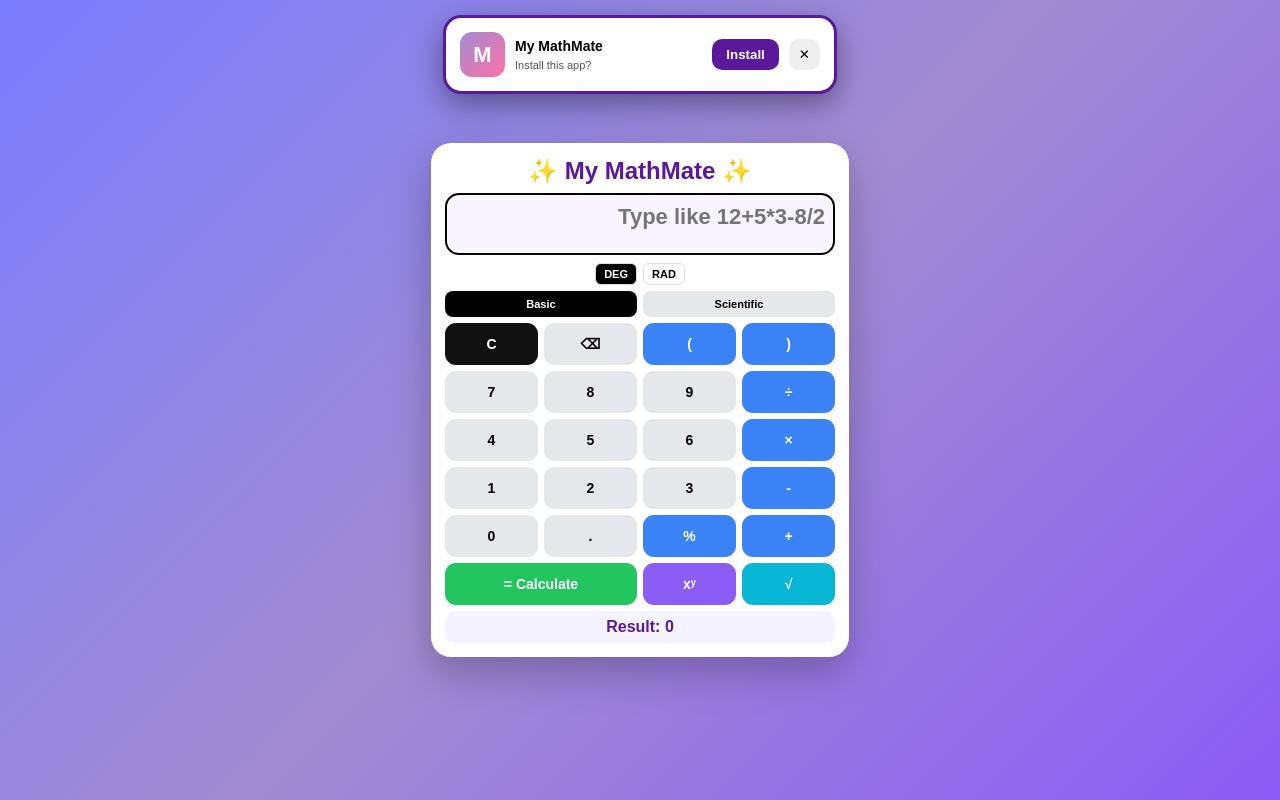
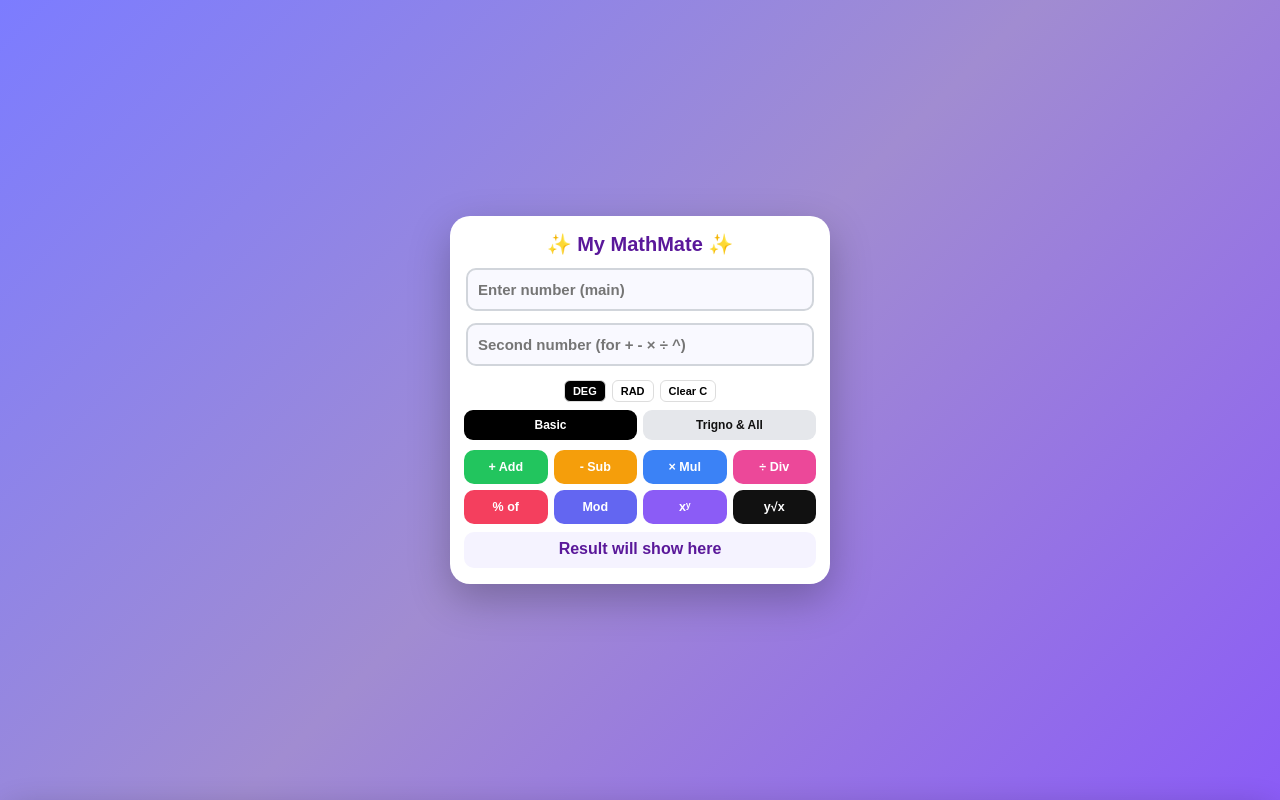
Before and after one commit to bhargavipkulkarni12/Calculator-app, a plain HTML site: page index.html in a window 1280 px wide. Drawn offline with Linux system fonts and the light colour scheme.

Commit message:
Update index.html

```diff
--- a/index.html
+++ b/index.html
@@ -2,174 +2,147 @@
 <html>
 <head>
 <meta charset="UTF-8">
-<meta name="viewport" content="width=device-width, initial-scale=1.0">
-<title>My MathMate</title>
+<meta name="viewport" content="width=device-width, initial-scale=1.0, maximum-scale=1.0, user-scalable=no">
+<link rel="manifest" href="manifest.json">
+<title>My MathMate - All in One</title>
 <style>
-body{margin:0;background:linear-gradient(135deg,#7c7cff,#a18cd1 50%,#8b5cf6);display:flex;justify-content:center;align-items:center;min-height:100vh;font-family:Poppins,sans-serif;}
-.card{background:#fff;width:94%;max-width:390px;padding:14px;border-radius:20px;box-shadow:0 15px 40px rgba(0,0,0,0.25);}
-h2{text-align:center;margin:0 0 8px;color:#5a189a}
-.display-wrap{background:#f9f5ff;border:2px solid #000;border-radius:14px;padding:8px 10px;margin-bottom:8px;}
-#display{width:100%;border:none;background:transparent;font-size:22px;font-weight:800;outline:none;text-align:right;}
-#mini{font-size:12px;color:#666;text-align:right;min-height:14px;word-break:break-all}
-.keys{display:grid;grid-template-columns:repeat(4,1fr);gap:6px;margin:6px 0}
-.keys button{border:none;padding:13px 4px;border-radius:11px;font-weight:800;font-size:14px}
-.n{background:#e5e7eb}
-.op{background:#3b82f6;color:#fff}
-.eq{background:#22c55e;color:#fff;grid-column:span 2}
-.clr{background:#111;color:#fff}
-.fn{background:#06b6d4;color:#fff;font-size:12px}
-.tr{background:#0ea5e9;color:#fff;font-size:11px}
-#result{text-align:center;font-weight:800;margin-top:6px;background:#f5f3ff;padding:7px;border-radius:10px;color:#5a189a}
-.tabs{display:flex;gap:6px;margin:6px 0}
-.tabs button{flex:1;border:none;padding:7px;border-radius:8px;font-weight:800;font-size:11px;background:#e5e7eb}
-.tabs button.active-tab{background:#000;color:#fff}
+html,body{margin:0;padding:0;width:100%;height:100%;overflow:hidden;position:fixed;touch-action:manipulation;}
+body{background:linear-gradient(135deg,#7c7cff 0%,#a18cd1 50%,#8b5cf6 100%);display:flex;justify-content:center;align-items:center;font-family:Poppins,sans-serif;}
+.card{background:#fff;width:92%;max-width:380px;max-height:95vh;overflow-y:auto;padding:16px 14px;border-radius:20px;box-shadow:0 15px 40px rgba(0,0,0,0.25);transition:transform 0.38s;box-sizing:border-box;}
+.card.up{transform:translateY(-100px);}
+h2{text-align:center;margin:0 0 10px 0;color:#5a189a;font-size:20px}
+.input-wrap{width:100%;box-sizing:border-box;padding:2px;}
+input{width:100%;box-sizing:border-box!important;padding:11px 10px;border-radius:10px;border:2px solid #d1d5db;margin:0 0 8px 0;font-size:15px!important;font-weight:600;outline:none;background:#f9f9ff;display:block;overflow:hidden;text-overflow:ellipsis;white-space:nowrap;}
+input.active{border:2.5px solid #000!important;box-shadow:none!important;padding:10.5px 9.5px;}
 
-/* GUARANTEED POPUP - ALWAYS VISIBLE */
-#pop{
- position:fixed;
- top:-200px;
- left:50%;
- transform:translateX(-50%);
- width:92%;
- max-width:360px;
- background:#fff;
- border:3px solid #5a189a;
- border-radius:18px;
- padding:14px;
- display:flex;
- align-items:center;
- gap:10px;
- z-index:9999999;
- transition: top 0.5s ease;
- box-shadow:0 10px 30px rgba(0,0,0,0.4);
-}
-#pop.show{ top:15px; }
+.tabs{display:flex;gap:6px;margin:8px 0;}
+.tabs button{flex:1;border:none;padding:8px;border-radius:9px;font-weight:800;font-size:12px;background:#e5e7eb;color:#111}
+.tabs button.active-tab{background:#000;color:#fff;}
+
+.btns{display:grid;grid-template-columns:repeat(4,1fr);gap:6px;margin:10px 0 6px 0}
+.btns button{border:none;padding:10px 4px;border-radius:10px;font-weight:800;font-size:12.5px;color:#fff;cursor:pointer;}
+.add{background:#22c55e}.sub{background:#f59e0b}.mul{background:#3b82f6}.div{background:#ec4899}
+.pow{background:#8b5cf6}.sqrt{background:#06b6d4}.mod{background:#6366f1}.per{background:#f43f5e}
+.trig{background:#0ea5e9}.log{background:#8b5cf6}.sci{background:#14b8a6}
+.black{background:#111}
+
+#result{text-align:center;font-weight:800;margin-top:8px;font-size:16px;color:#5a189a;word-break:break-all;min-height:20px;background:#f5f3ff;padding:8px;border-radius:10px;}
+
+.cute-kb{position:fixed;bottom:0;left:0;right:0;background:#f5f5f5;border-radius:24px 24px 0 0;padding:12px 10px 16px 10px;box-shadow:0 -10px 30px rgba(0,0,0,0.18);display:grid;grid-template-columns:repeat(3,1fr);gap:9px;transform:translateY(105%);transition:0.38s;z-index:998;}
+.cute-kb.show{transform:translateY(0);}
+.cute-kb button{height:50px;border:none;border-radius:14px;font-size:20px;font-weight:800}
+.k-n{background:#e5e7eb;color:#111;border:1px solid #d1d5db;}.k-d{background:#9ca3af;color:#fff;}.k-c{background:#d1d5db;color:#111;}
+.k-ok{background:#111;color:#fff;grid-column:span 3;height:44px;font-size:15px}
+
+.small-opt{display:flex;gap:6px;justify-content:center;margin:4px 0}
+.small-opt button{padding:4px 8px;border-radius:6px;border:1px solid #ddd;background:#fff;font-size:11px;font-weight:700}
+.small-opt button.on{background:#000;color:#fff}
 </style>
 </head>
 <body>
+<div class="card" id="card">
+  <h2>✨ My MathMate ✨</h2>
+  <div class="input-wrap"><input type="text" id="n1" readonly placeholder="Enter number (main)" onclick="openKB('n1')"></div>
+  <div class="input-wrap"><input type="text" id="n2" readonly placeholder="Second number (for + - × ÷ ^)" onclick="openKB('n2')"></div>
 
-<!-- THIS WILL 100% SHOW -->
-<div id="pop">
-  <div style="width:45px;height:45px;background:linear-gradient(135deg,#a18cd1,#ff70a6);border-radius:12px;display:flex;align-items:center;justify-content:center;color:#fff;font-weight:900;font-size:22px">M</div>
-  <div style="flex:1">
-    <b style="font-size:14px;color:#000">My MathMate</b><br>
-    <span style="font-size:11px;color:#555">Install this app?</span>
+  <div class="small-opt">
+    <button id="degBtn" class="on" onclick="setMode('deg')">DEG</button>
+    <button id="radBtn" onclick="setMode('rad')">RAD</button>
+    <button onclick="clearAll()">Clear C</button>
   </div>
-  <button onclick="doInstall()" style="background:#5a189a;color:#fff;border:none;padding:8px 14px;border-radius:10px;font-weight:800">Install</button>
-  <button onclick="document.getElementById('pop').classList.remove('show')" style="background:#eee;border:none;padding:8px 10px;border-radius:10px">✕</button>
+
+  <div class="tabs">
+    <button id="tabBasic" class="active-tab" onclick="showTab('basic')">Basic</button>
+    <button id="tabSci" onclick="showTab('sci')">Trigno & All</button>
+  </div>
+
+  <!-- BASIC TAB -->
+  <div id="basicPanel" class="btns">
+    <button class="add" onclick="doCalc('+')">+ Add</button>
+    <button class="sub" onclick="doCalc('-')">- Sub</button>
+    <button class="mul" onclick="doCalc('*')">× Mul</button>
+    <button class="div" onclick="doCalc('/')">÷ Div</button>
+    <button class="per" onclick="doCalc('per')">% of</button>
+    <button class="mod" onclick="doCalc('%')">Mod</button>
+    <button class="pow" onclick="doCalc('^')">xʸ</button>
+    <button class="black" onclick="doCalc('root')">y√x</button>
+  </div>
+
+  <!-- SCI TAB - ALL OPERATIONS -->
+  <div id="sciPanel" class="btns" style="display:none">
+    <button class="trig" onclick="doTrig('sin')">sin</button>
+    <button class="trig" onclick="doTrig('cos')">cos</button>
+    <button class="trig" onclick="doTrig('tan')">tan</button>
+    <button class="trig" style="background:#0284c7" onclick="doTrig('asin')">sin⁻¹</button>
+    <button class="trig" style="background:#0284c7" onclick="doTrig('acos')">cos⁻¹</button>
+    <button class="trig" style="background:#0284c7" onclick="doTrig('atan')">tan⁻¹</button>
+    <button class="sqrt" onclick="doSingle('sqrt')">√</button>
+    <button class="sqrt" onclick="doSingle('cbrt')">∛</button>
+    <button class="sci" onclick="doSingle('sq')">x²</button>
+    <button class="sci" onclick="doSingle('cube')">x³</button>
+    <button class="sci" onclick="doSingle('inv')">1/x</button>
+    <button class="sci" onclick="doSingle('fact')">x!</button>
+    <button class="log" onclick="doSingle('log')">log10</button>
+    <button class="log" onclick="doSingle('ln')">ln</button>
+    <button class="log" onclick="doSingle('exp')">eˣ</button>
+    <button class="log" onclick="doSingle('tenpow')">10ˣ</button>
+  </div>
+
+  <div id="result">Result will show here</div>
 </div>
 
-<div class="card">
-  <h2>✨ My MathMate ✨</h2>
-  <div class="display-wrap">
-    <input type="text" id="display" placeholder="Type like 12+5*3-8/2" readonly>
-    <div id="mini"></div>
-  </div>
-  <div style="display:flex;gap:6px;justify-content:center;margin:4px 0">
-    <button id="degBtn" onclick="setMode('deg')" style="padding:4px 8px;border-radius:6px;border:1px solid #ddd;background:#000;color:#fff;font-size:11px;font-weight:700">DEG</button>
-    <button id="radBtn" onclick="setMode('rad')" style="padding:4px 8px;border-radius:6px;border:1px solid #ddd;background:#fff;font-size:11px;font-weight:700">RAD</button>
-  </div>
-  <div class="tabs">
-    <button id="tabB" class="active-tab" onclick="showTab('b')">Basic</button>
-    <button id="tabS" onclick="showTab('s')">Scientific</button>
-  </div>
-  <div id="basicKeys" class="keys">
-    <button class="clr" onclick="clearD()">C</button>
-    <button class="n" onclick="back()">⌫</button>
-    <button class="op" onclick="add('(')">(</button>
-    <button class="op" onclick="add(')')">)</button>
-    <button class="n" onclick="add('7')">7</button>
-    <button class="n" onclick="add('8')">8</button>
-    <button class="n" onclick="add('9')">9</button>
-    <button class="op" onclick="add('/')">÷</button>
-    <button class="n" onclick="add('4')">4</button>
-    <button class="n" onclick="add('5')">5</button>
-    <button class="n" onclick="add('6')">6</button>
-    <button class="op" onclick="add('*')">×</button>
-    <button class="n" onclick="add('1')">1</button>
-    <button class="n" onclick="add('2')">2</button>
-    <button class="n" onclick="add('3')">3</button>
-    <button class="op" onclick="add('-')">-</button>
-    <button class="n" onclick="add('0')">0</button>
-    <button class="n" onclick="add('.')">.</button>
-    <button class="op" onclick="add('%')">%</button>
-    <button class="op" onclick="add('+')">+</button>
-    <button class="eq" onclick="solve()">= Calculate</button>
-    <button class="op" onclick="add('**')" style="background:#8b5cf6">xʸ</button>
-    <button class="fn" onclick="add('√(')">√</button>
-  </div>
-  <div id="sciKeys" class="keys" style="display:none">
-    <button class="tr" onclick="add('sin(')">sin</button>
-    <button class="tr" onclick="add('cos(')">cos</button>
-    <button class="tr" onclick="add('tan(')">tan</button>
-    <button class="tr" onclick="add('log(')">log</button>
-    <button class="fn" onclick="add('ln(')">ln</button>
-    <button class="fn" onclick="add('√(')">√</button>
-    <button class="fn" onclick="add('^2')">x²</button>
-    <button class="fn" onclick="add('^3')">x³</button>
-    <button class="fn" onclick="add('!')">x!</button>
-    <button class="fn" onclick="add('1/(')">1/x</button>
-    <button class="fn" onclick="add('π')">π</button>
-    <button class="fn" onclick="add('e')">e</button>
-    <button class="n" onclick="add('7')">7</button>
-    <button class="n" onclick="add('8')">8</button>
-    <button class="n" onclick="add('9')">9</button>
-    <button class="op" onclick="add('+')">+</button>
-    <button class="n" onclick="add('4')">4</button>
-    <button class="n" onclick="add('5')">5</button>
-    <button class="n" onclick="add('6')">6</button>
-    <button class="op" onclick="add('-')">-</button>
-    <button class="n" onclick="add('1')">1</button>
-    <button class="n" onclick="add('2')">2</button>
-    <button class="n" onclick="add('3')">3</button>
-    <button class="op" onclick="add('*')">×</button>
-    <button class="n" onclick="add('0')">0</button>
-    <button class="n" onclick="add('.')">.</button>
-    <button class="op" onclick="add('/')">÷</button>
-    <button class="eq" onclick="solve()">=</button>
-    <button class="clr" style="grid-column:span 2" onclick="clearD()">Clear</button>
-    <button class="n" style="grid-column:span 2" onclick="back()">Delete ⌫</button>
-  </div>
-  <div id="result">Result: 0</div>
+<div class="cute-kb" id="kb">
+  <button class="k-n" onclick="tap('1')">1</button><button class="k-n" onclick="tap('2')">2</button><button class="k-n" onclick="tap('3')">3</button>
+  <button class="k-n" onclick="tap('4')">4</button><button class="k-n" onclick="tap('5')">5</button><button class="k-n" onclick="tap('6')">6</button>
+  <button class="k-n" onclick="tap('7')">7</button><button class="k-n" onclick="tap('8')">8</button><button class="k-n" onclick="tap('9')">9</button>
+  <button class="k-d" onclick="tap('.')">.</button><button class="k-n" onclick="tap('0')">0</button><button class="k-c" onclick="del()">⌫</button>
+  <button class="k-ok" onclick="closeKB()">Done ✓</button>
 </div>
 
 <script>
-let mode='deg', display=document.getElementById('display'), mini=document.getElementById('mini');
-function setMode(m){mode=m; degBtn.style.background=m=='deg'?'#000':'#fff'; degBtn.style.color=m=='deg'?'#fff':'#000'; radBtn.style.background=m=='rad'?'#000':'#fff'; radBtn.style.color=m=='rad'?'#fff':'#000';}
-function showTab(t){basicKeys.style.display=t=='b'?'grid':'none'; sciKeys.style.display=t=='s'?'grid':'none'; tabB.classList.toggle('active-tab',t=='b'); tabS.classList.toggle('active-tab',t=='s');}
-function add(v){ if(v=='π') v='3.1415926535'; if(v=='e') v='2.7182818284'; if(v=='^2') v='**2'; if(v=='^3') v='**3'; display.value+=v; }
-function clearD(){display.value=''; result.innerText='Result: 0'; mini.innerText='';}
-function back(){display.value=display.value.slice(0,-1);}
-function fact(n){if(n<0) return NaN; if(n==0) return 1; let r=1; for(let i=2;i<=n;i++) r*=i; return r;}
-function solve(){
-  let expr=display.value.trim();
-  if(!expr){result.innerText='Type something di!';return;}
-  try{
-    let jsExpr=expr.replace(/√\(/g,'Math.sqrt(').replace(/\^/g,'**').replace(/(\d+)!/g,'fact($1)').replace(/1\/\(/g,'(1/(');
-    const sin = (x)=> Math.sin(mode=='deg'? x*Math.PI/180 : x);
-    const cos = (x)=> Math.cos(mode=='deg'? x*Math.PI/180 : x);
-    const tan = (x)=> Math.tan(mode=='deg'? x*Math.PI/180 : x);
-    const log = (x)=> Math.log10(x);
-    const ln = (x)=> Math.log(x);
-    let r = Function('sin','cos','tan','log','ln','Math','fact','sqrt', 'return '+jsExpr)(sin,cos,tan,log,ln,Math,fact,Math.sqrt);
-    mini.innerText=expr+' ='; display.value=r; result.innerText='Result: '+ Number(Number(r).toFixed(8));
-  }catch(e){ result.innerText='Invalid! Check brackets di'; }
+let active='n1', kb=document.getElementById('kb'), card=document.getElementById('card'), mode='deg';
+function openKB(id){active=id; kb.classList.add('show'); card.classList.add('up'); document.getElementById('n1').classList.toggle('active',id=='n1'); document.getElementById('n2').classList.toggle('active',id=='n2');}
+function closeKB(){kb.classList.remove('show'); card.classList.remove('up'); document.getElementById('n1').classList.remove('active'); document.getElementById('n2').classList.remove('active');}
+function tap(v){document.getElementById(active).value+=v;}
+function del(){document.getElementById(active).value=document.getElementById(active).value.slice(0,-1);}
+function clearAll(){document.getElementById('n1').value=''; document.getElementById('n2').value=''; document.getElementById('result').innerText='Result will show here';}
+function setMode(m){mode=m; document.getElementById('degBtn').classList.toggle('on',m=='deg'); document.getElementById('radBtn').classList.toggle('on',m=='rad');}
+function showTab(t){
+  document.getElementById('basicPanel').style.display = t=='basic'?'grid':'none';
+  document.getElementById('sciPanel').style.display = t=='sci'?'grid':'none';
+  document.getElementById('tabBasic').classList.toggle('active-tab',t=='basic');
+  document.getElementById('tabSci').classList.toggle('active-tab',t=='sci');
 }
-
-// POPUP - WILL SHOW 100%
-let promptEvent;
-window.addEventListener('beforeinstallprompt', e=>{ e.preventDefault(); promptEvent=e; });
-
-// FORCE SHOW AFTER 1 SEC
-setTimeout(()=>{ document.getElementById('pop').classList.add('show'); }, 1000);
-
-function doInstall(){
-  if(promptEvent){
-    promptEvent.prompt();
-  }else{
-    alert('To Install App:\n\n1. Tap 3 dots ⋮ top right\n2. Tap "Add to Home Screen" or "Install app"\n\nApp will be installed like real app!');
-    document.getElementById('pop').classList.remove('show');
-  }
+function doCalc(op){
+ let a=parseFloat(document.getElementById('n1').value), b=parseFloat(document.getElementById('n2').value), rD=document.getElementById('result');
+ if(isNaN(a)){rD.innerText='Enter first number!';return;}
+ if(['+','-','*','/','^','%','per','root'].includes(op) && isNaN(b)){rD.innerText='Enter second number!';return;}
+ let r=0;
+ if(op=='+') r=a+b; if(op=='-') r=a-b; if(op=='*') r=a*b; if(op=='/') r=b!=0?a/b:'No /0!';
+ if(op=='^') r=Math.pow(a,b); if(op=='%') r=a%b;
+ if(op=='per') r=(a/100)*b; // a% of b
+ if(op=='root') r=Math.pow(a,1/b); // b root of a
+ rD.innerText='Result: '+r; closeKB();
+}
+function toRad(x){return mode=='deg'? x*Math.PI/180 : x;}
+function toDeg(x){return mode=='deg'? x*180/Math.PI : x;}
+function doTrig(fn){
+ let a=parseFloat(document.getElementById('n1').value), rD=document.getElementById('result');
+ if(isNaN(a)){rD.innerText='Enter number!';return;} let r=0;
+ if(fn=='sin') r=Math.sin(toRad(a)); if(fn=='cos') r=Math.cos(toRad(a)); if(fn=='tan') r=Math.tan(toRad(a));
+ if(fn=='asin') r=toDeg(Math.asin(a)); if(fn=='acos') r=toDeg(Math.acos(a)); if(fn=='atan') r=toDeg(Math.atan(a));
+ rD.innerText='Result: '+Number(r.toFixed(6)); closeKB();
+}
+function doSingle(type){
+ let a=parseFloat(document.getElementById('n1').value), rD=document.getElementById('result');
+ if(isNaN(a)){rD.innerText='Enter number!';return;} let r=0;
+ if(type=='sqrt') r=a>=0?Math.sqrt(a):'Invalid';
+ if(type=='cbrt') r=Math.cbrt(a);
+ if(type=='sq') r=a*a; if(type=='cube') r=a*a*a;
+ if(type=='inv') r=a!=0?1/a:'No /0'; if(type=='fact'){r=1; for(let i=2;i<=a;i++) r*=i;}
+ if(type=='log') r=a>0?Math.log10(a):'Invalid'; if(type=='ln') r=a>0?Math.log(a):'Invalid';
+ if(type=='exp') r=Math.exp(a); if(type=='tenpow') r=Math.pow(10,a);
+ rD.innerText='Result: '+ (typeof r=='number'?Number(r.toFixed(6)):r); closeKB();
 }
 </script>
 </body>
```
